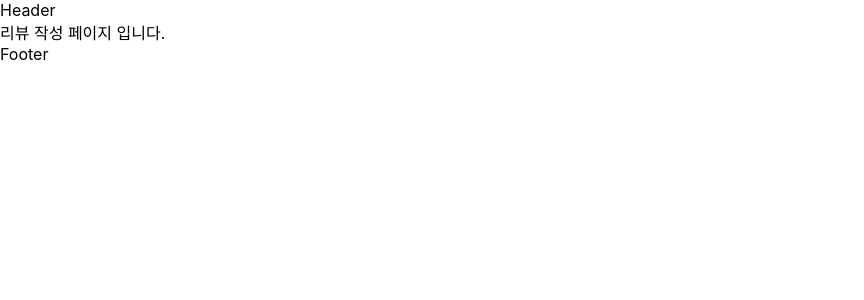
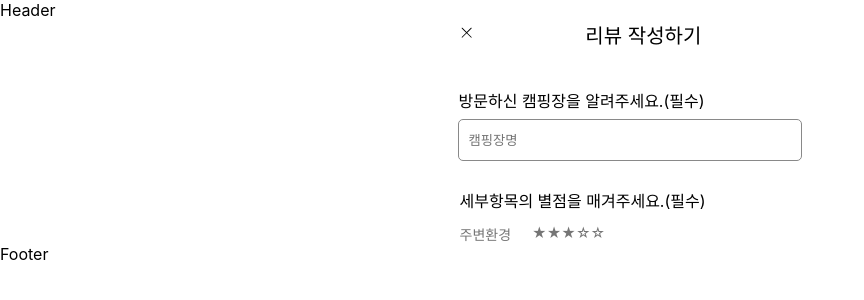
Before and after one commit to finalhanghae99/FE, a React (Create React App) app: page /reviewadd in a window 1280 px wide. Shown: the top 300 px of the page, without its empty margins (0-864 px from the left). Built offline with nearby package versions, Linux system fonts and the light colour scheme; no server answers.

Commit message:
feat: 리뷰 페이지 UI 작업진행중

```diff
--- a/package.json
+++ b/package.json
@@ -8,6 +8,7 @@
     "@testing-library/react": "^13.4.0",
     "@testing-library/user-event": "^13.5.0",
     "axios": "^1.2.2",
+    "json-server": "^0.17.1",
     "numeral": "^2.0.6",
     "react": "^18.2.0",
     "react-cookie": "^4.1.1",
--- a/src/components/Review/ReviewAddForm.js
+++ b/src/components/Review/ReviewAddForm.js
@@ -1,9 +1,73 @@
 import React from "react";
+import { BsXLg } from "react-icons/bs";
+import styled from "styled-components";
 
 const ReviewAddForm = () => {
   return (
-    <div>리뷰 작성 페이지 입니다.</div>
+    <MainDiv>
+      <Div1>
+      <BackBtn><BsXLg /></BackBtn>
+      <div>리뷰 작성하기</div>
+      </Div1>
+      <CampName>방문하신 캠핑장을 알려주세요.(필수)</CampName>
+      <CampInput placeholder="  캠핑장명"></CampInput>
+      <Detail>세부항목의 별점을 매겨주세요.(필수)</Detail>
+      <StarBox>
+      <div>주변환경</div>
+      <Star>★★★☆☆</Star>
+      </StarBox>
+    </MainDiv>
   )
 }
 
 export default ReviewAddForm;
+
+const MainDiv = styled.div`
+  display: flex;
+  align-items: center;
+  flex-direction: column;
+`;
+
+const Div1 = styled.div`
+  display: flex;
+  width: 390px;
+  font-size: 20px;
+`
+
+const BackBtn = styled.button`
+  background-color: white;
+  border: 1px solid white;
+  margin: 0px 105px 0px 8px;
+`
+
+const CampName = styled.div`
+  width: 390px;
+  padding-left: 27px;
+  margin: 39px 0px 7px 0px;
+`
+
+const CampInput = styled.input`
+  width: 338px;
+  height: 38px;
+  border: 1px solid #898989;
+  border-radius: 5px;
+  margin-right: 20px;
+`
+
+const Detail = styled.div`
+  width: 265px;
+  height: 19px;
+  margin: 27px 96px 0px 0px;
+`
+
+const StarBox = styled.div`
+  display: flex;
+  width: 265px;
+  font-size: 14px;
+  color: #757575;
+  margin: 17px 96px 0px 0px;
+`
+
+const Star = styled.div`
+  margin-left: 21px;
+`
```
Also changed, not shown: src/components/Home/HomePopularReview.jsx (+18 -17 lines), 2 other files (tests, documents, lock files or other folders).
